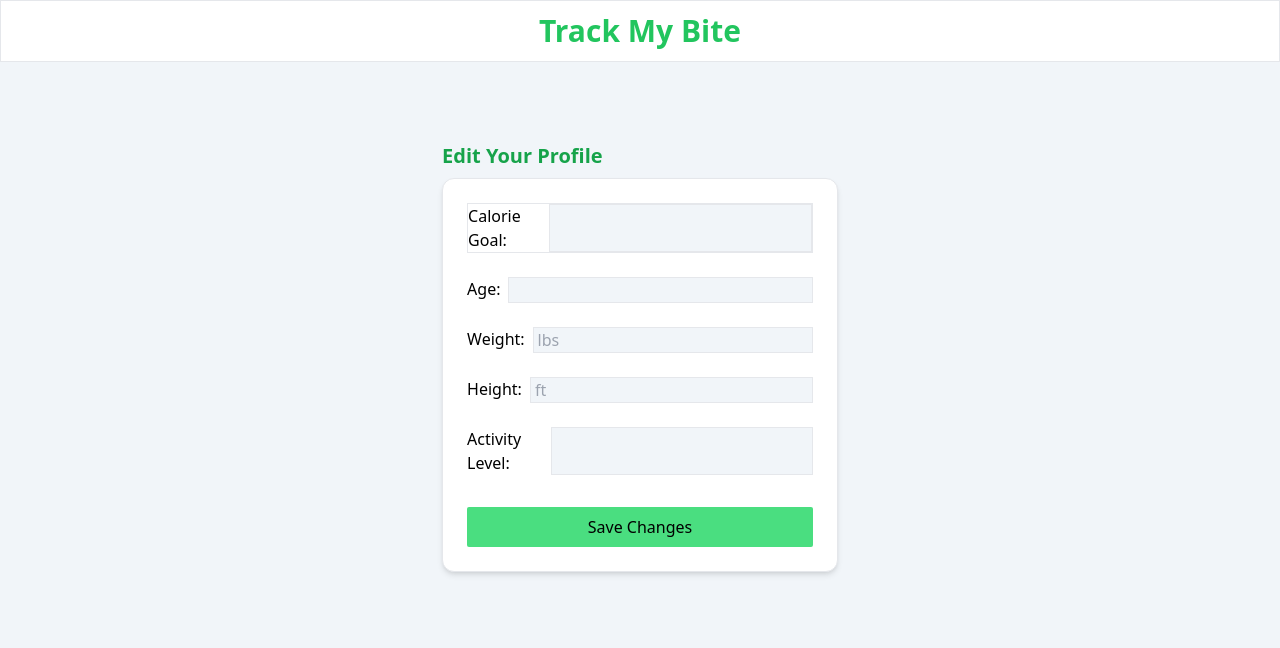
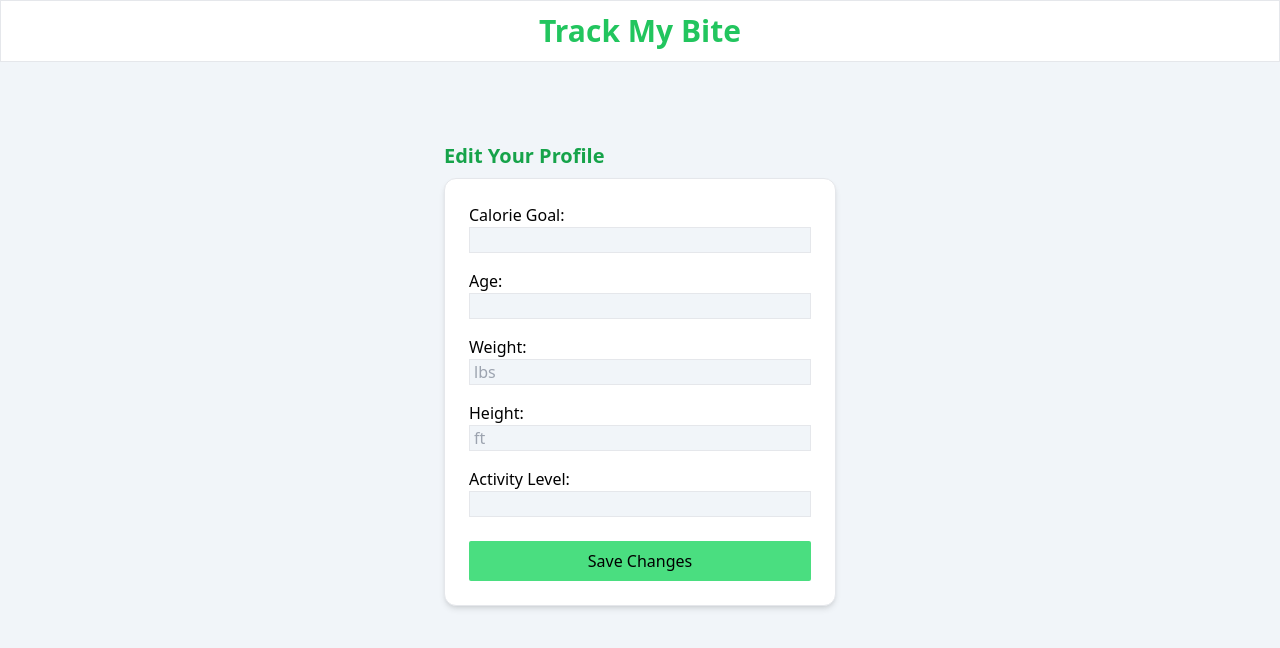
Before and after one commit to Jesusborjas006/TrackMyBite, a React (Vite) app: page /edit/user in a window 1280 px wide. Shown: the top 648 px of the page. Built offline with nearby package versions, Linux system fonts and the light colour scheme.

Commit message:
Display calorie goal in profile card and adjust styling to form in edit page

```diff
--- a/src/pages/EditProfile.tsx
+++ b/src/pages/EditProfile.tsx
@@ -39,8 +39,8 @@ const EditProfile = ({ userInfo, setUserInfo }: EditProfileProps) => {
         <h3 className="text-xl font-semibold text-green-600 mb-2">
           Edit Your Profile
         </h3>
-        <form className="min-w-[320px] max-w-[500px] mx-auto border flex flex-col p-6 gap-y-6 bg-white shadow-md rounded-xl">
-          <div className="flex gap-x-2 border">
+        <form className="min-w-[320px] max-w-[500px] mx-auto border flex flex-col p-6 gap-y-4 bg-white shadow-md rounded-xl">
+          <div>
             <label>Calorie Goal:</label>
             <input
               className="w-full border bg-slate-100 text-indent pl-1"
@@ -50,7 +50,7 @@ const EditProfile = ({ userInfo, setUserInfo }: EditProfileProps) => {
               onChange={handleChange}
             />
           </div>
-          <div className="flex gap-x-2">
+          <div>
             <label>Age:</label>
             <input
               className="w-full border bg-slate-100 text-indent pl-1"
@@ -61,7 +61,7 @@ const EditProfile = ({ userInfo, setUserInfo }: EditProfileProps) => {
             />
           </div>
 
-          <div className="flex gap-x-2">
+          <div>
             <label>Weight: </label>
             <input
               className="w-full border bg-slate-100 pl-1"
@@ -73,7 +73,7 @@ const EditProfile = ({ userInfo, setUserInfo }: EditProfileProps) => {
             />
           </div>
 
-          <div className="flex gap-x-2">
+          <div>
             <label>Height: </label>
             <input
               className="w-full border bg-slate-100 pl-1"
@@ -85,7 +85,7 @@ const EditProfile = ({ userInfo, setUserInfo }: EditProfileProps) => {
             />
           </div>
 
-          <div className="flex gap-x-2 ">
+          <div>
             <label>Activity Level: </label>
             <input
               className="w-full border bg-slate-100 pl-1"
--- a/src/pages/Profile.tsx
+++ b/src/pages/Profile.tsx
@@ -3,6 +3,7 @@ import { Link } from "react-router-dom";
 interface ProfileProps {
   userInfo: {
     user: string;
+    calorieGoal: string;
     age: string;
     weight: string;
     height: string;
@@ -11,7 +12,7 @@ interface ProfileProps {
 }
 
 const Profile = ({ userInfo }: ProfileProps) => {
-  const { age, weight, height, activityLevel } = userInfo;
+  const { age, calorieGoal, weight, height, activityLevel } = userInfo;
   return (
     <section className="flex justify-center relative">
       <h3 className="absolute text-xl top-10">
@@ -24,6 +25,7 @@ const Profile = ({ userInfo }: ProfileProps) => {
           </p>
         </div>
         <ul className="space-y-1">
+          <li>Calorie Goal: {calorieGoal}</li>
           <li>Age: {age}</li>
           <li>Weight: {weight} lbs</li>
           <li>Height: {height} ft</li>
```
